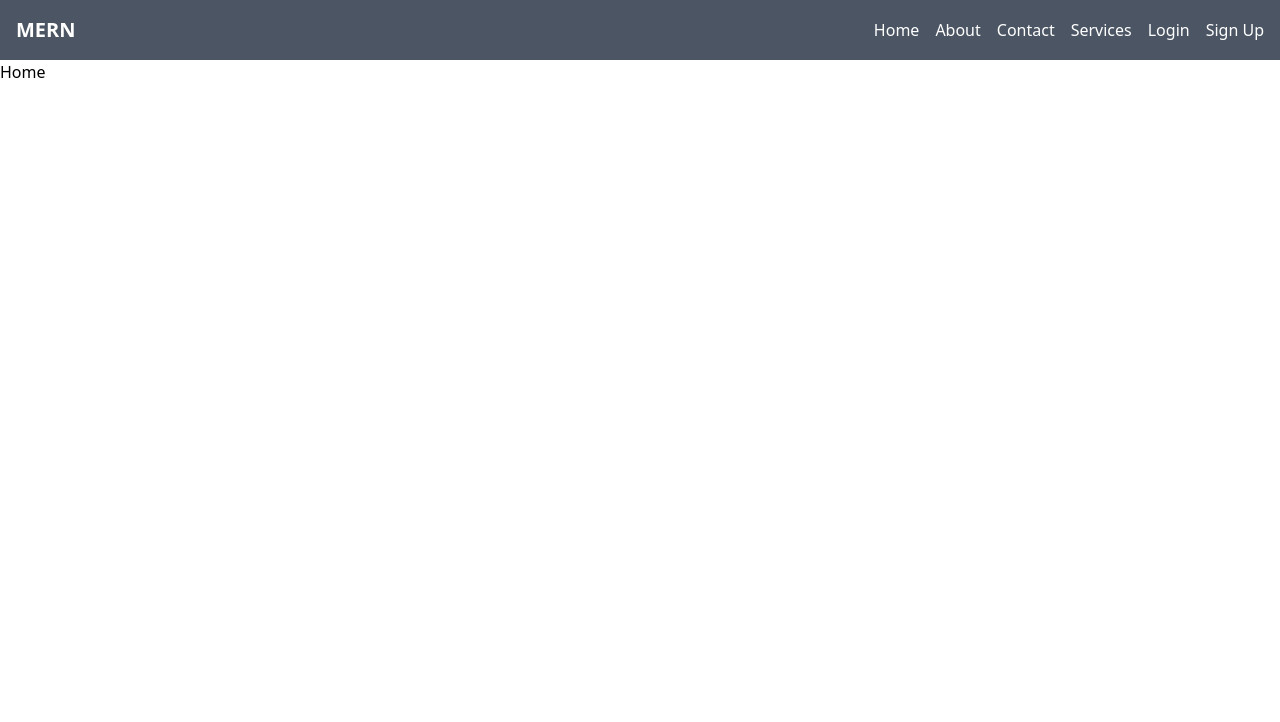
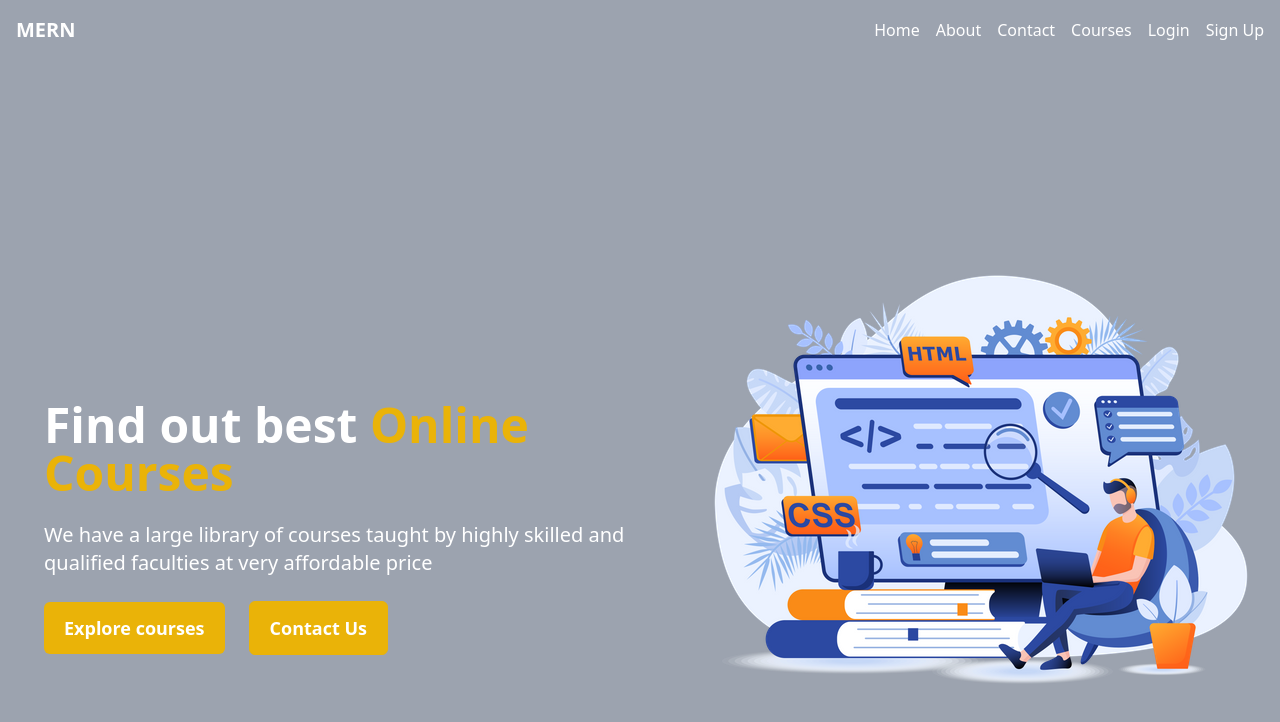
Before and after one commit to cschavhan/MERN-CRUD-APP, a React (Vite) app in the folder client/: page / in a window 1280 px wide. Shown: the top 722 px of the page. Built offline with nearby package versions, Linux system fonts and the light colour scheme.

Commit message:
create home and about page

```diff
--- a/client/src/App.jsx
+++ b/client/src/App.jsx
@@ -3,7 +3,7 @@ import { BrowserRouter, Route, Routes } from "react-router-dom";
 import Home from "./pages/Home";
 import About from "./pages/About";
 import Contact from "./pages/Contact";
-import Services from "./pages/Services";
+import Courses from "./pages/Courses";
 import Login from "./pages/Login";
 import SignUp from "./pages/SignUp";
 import Navbar from "./components/Navbar";
@@ -17,7 +17,7 @@ function App() {
           <Route path="/" element={<Home />} />
           <Route path="/about" element={<About />} />
           <Route path="/contact" element={<Contact />} />
-          <Route path="/services" element={<Services />} />
+          <Route path="/courses" element={<Courses />} />
           <Route path="/login" element={<Login />} />
           <Route path="/sign-up" element={<SignUp />} />
         </Routes>
--- a/client/src/components/Navbar.jsx
+++ b/client/src/components/Navbar.jsx
@@ -2,7 +2,7 @@ import { NavLink } from "react-router-dom";
 
 function Navbar() {
   return (
-    <header className="bg-gray-600 text-white">
+    <header className="bg-gray-400 text-white">
       <div className="container mx-auto flex justify-between items-center p-4">
         {/* Left */}
         <div>
@@ -29,8 +29,8 @@ function Navbar() {
               </NavLink>
             </li>
             <li>
-              <NavLink to="/services" className="hover:underline">
-                Services
+              <NavLink to="/courses" className="hover:underline">
+                Courses
               </NavLink>
             </li>
             <li>
--- a/client/src/pages/About.jsx
+++ b/client/src/pages/About.jsx
@@ -1,5 +1,32 @@
+import aboutMainImage from "../Assets/Images/aboutMainImage.png";
 function About() {
-  return <div>About</div>;
+  return (
+    <div className="pl-20 pt-20 flex flex-col text-white bg-gray-400 h-[89vh]">
+      <div className="flex items-center gap-5 mx-10">
+        <section className="w-1/2 space-y-10">
+          <h1 className="text-5xl text-yellow-500 font-semibold">
+            Affordable and quality education
+          </h1>
+
+          <p className="text-xl text-gray-200">
+            Our goal is to provide the affordable and quality education to the
+            world. We are providing the platform for the aspiring teachers and
+            students to share their skills, creativity and knowledge to each
+            other to empower and contribute in the growth and wellness of
+            mankind.
+          </p>
+        </section>
+
+        <div className="w-1/2">
+          <img
+            className="drop-shadow-2xl"
+            src={aboutMainImage}
+            alt="aboutMainImage"
+          />
+        </div>
+      </div>
+    </div>
+  );
 }
 
 export default About;
--- /dev/null
+++ b/client/src/pages/Courses.jsx
@@ -0,0 +1,5 @@
+function Courses() {
+  return <div>Courses</div>;
+}
+
+export default Courses;
--- a/client/src/pages/Home.jsx
+++ b/client/src/pages/Home.jsx
@@ -1,5 +1,39 @@
+import { Link } from "react-router-dom";
+import HomePageImage from "../Assets/Images/HomePageImage.webp";
+
 function Home() {
-  return <div>Home</div>;
+  return (
+    <div className="pt-20 text-white flex items-center justify-center gap-10 pl-11 h-[95vh] bg-gray-400">
+      <div className="w-1/2 space-y-6">
+        <h1 className="text-5xl font-semibold mt-24">
+          Find out best
+          <span className="text-yellow-500 font-bold"> Online Courses</span>
+        </h1>
+        <p className="text-xl text-white">
+          We have a large library of courses taught by highly skilled and
+          qualified faculties at very affordable price
+        </p>
+
+        <div className="space-x-6">
+          <Link to="/courses">
+            <button className="bg-yellow-500 px-5 py-3 rounded-md font-semibold text-lg cursor-pointer hover:bg-yellow-700 hover:text-black  transition ease-in-out duration-300">
+              Explore courses
+            </button>
+          </Link>
+
+          <Link to="/contact">
+            <button className="border bg-yellow-500 border-yellow-500 px-5 py-3 rounded-md font-semibold text-lg cursor-pointer hover:bg-yellow-700 hover:text-black  transition ease-in-out duration-300">
+              Contact Us
+            </button>
+          </Link>
+        </div>
+      </div>
+
+      <div className="w-1/2 flex items-center justify-center">
+        <img src={HomePageImage} alt="HomePageImage" />
+      </div>
+    </div>
+  );
 }
 
 export default Home;
--- a/client/src/pages/Services.jsx
+++ /dev/null
@@ -1,5 +0,0 @@
-function Services() {
-  return <div>Services</div>;
-}
-
-export default Services;
```
Also changed, not shown: client/src/Assets/Images/HomePageImage.webp (added), client/src/Assets/Images/aboutMainImage.png (added).
